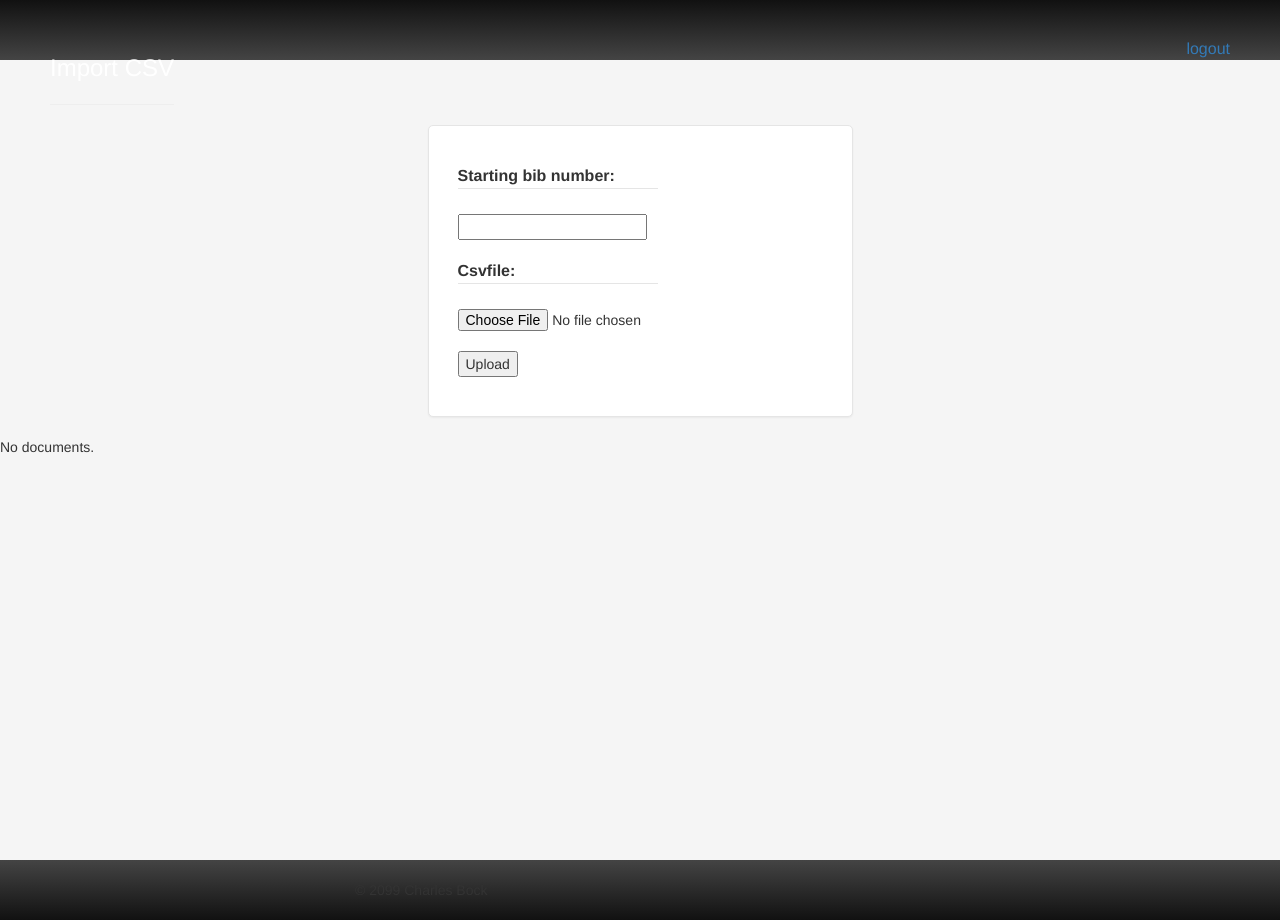
After one commit to Penguin2600/djangoTenK, a Django app: a page that uses tenk/tenk/templates/base.html in a window 1280 px wide. The commit adds this page. Run offline with Django 3.2, Linux system fonts and the light colour scheme; the visitor is signed in with stand-in values (Sample User, id 1); data that the repository does not hold is empty; some libraries are stand-ins or nearby versions.

Commit message:
end of day

```diff
--- a/tenk/tenk/templates/base.html
+++ b/tenk/tenk/templates/base.html
@@ -5,20 +5,27 @@
     <title>{% block title %}Ten K Data Entry{% endblock %}</title>
 
     <link href="//netdna.bootstrapcdn.com/twitter-bootstrap/2.3.2/css/bootstrap-combined.min.css" rel="stylesheet">
-    <link href="/static/style.css" rel="stylesheet">
+    <link href="{{STATIC_URL}}css/style.css" rel="stylesheet">
 
 </head>
 
 <body>
 
-    <link rel="stylesheet" type="text/css" href="mysite-styles.css">
+    <div id="header">
+        <div class="page-header">
+            {% block header %}Ten K Data Entry{% endblock %}
+        </div>
+        <div class="headercontent">
+            {% if user.is_authenticated %}
+                <a href={% url 'logout' %}>logout</a>
+            {% endif %}
+        </div>
+    </div>
+
     <div id="wrap">
-        <div class="container">
 
-            <div class="page-header">
-                <h1>{% block header %}Ten K Data Entry{% endblock %}</h1>
-            </div>
-        </div>
+    <div class="container">
+    </div>
 
         {% block content %}{% endblock %}
 
@@ -27,7 +34,7 @@
         <script type="text/javascript" src="http://maps.google.com/maps/api/js?sensor=true"></script>
         <script type="text/javascript" src="http://ajax.googleapis.com/ajax/libs/jquery/1.7/jquery.min.js"></script>
         <script type="text/javascript" src="http://jzaefferer.github.com/jquery-validation/jquery.validate.js"></script>
-        <script type="text/javascript" src="/static/tenk.js"></script>
+        <script type="text/javascript" src="{{STATIC_URL}}js/tenk.js"></script>
 
     </div>
     <div id="push"></div>
--- a/tenk/tenk/urls.py
+++ b/tenk/tenk/urls.py
@@ -6,5 +6,5 @@ admin.autodiscover()
 urlpatterns = patterns('',
     # Examples:
     url(r'^tenk/', include('tenk_dashboard.urls')),
-    url(r'^admin/', include(admin.site.urls)),
+    url(r'^tenk/admin/', include(admin.site.urls)),
 )
--- a/tenk/tenk_dashboard/admin.py
+++ b/tenk/tenk_dashboard/admin.py
@@ -1,5 +1,7 @@
 from django.contrib import admin
 from tenk_dashboard.models import *
+from django.http import HttpResponse
+import csv
 
 admin.site.register(Division)
 admin.site.register(Event)
@@ -7,3 +9,4 @@ admin.site.register(Registration)
 admin.site.register(Size)
 admin.site.register(Participant)
 admin.site.register(Gender)
+admin.site.register(CSVFile)
--- a/tenk/tenk_dashboard/models.py
+++ b/tenk/tenk_dashboard/models.py
@@ -1,5 +1,6 @@
 from django.db import models
 from django.forms import ModelForm
+from django import forms
 
 class IntegerRangeField(models.IntegerField):
     def __init__(self, verbose_name=None, name=None, min_value=None, max_value=None, **kwargs):
@@ -78,7 +79,6 @@ class Participant(models.Model):
     def __unicode__(self):
         return self.last_name+", "+self.first_name
 
-
 class ParticipantForm(ModelForm):
     class Meta:
         model = Participant
@@ -87,3 +87,14 @@ class ParticipantForm(ModelForm):
                   'address_2','zipcode','city','state','email','age',
                   'gender', 'shirt_size','event','team_name', 'division',
                   'registration_type')
+
+class CSVFile(models.Model):
+    csvfile = models.FileField(upload_to='csvfiles')
+    starting_bib_number = models.IntegerField(max_length=10)
+    ending_bib_number = models.IntegerField(max_length=10)
+    total_imports = models.IntegerField(max_length=10)
+
+class CSVForm(ModelForm):
+    class Meta:
+        model = CSVFile
+        fields = ('starting_bib_number','csvfile')
--- a/tenk/tenk_dashboard/static/style.css
+++ b/tenk/tenk_dashboard/static/css/style.css
@@ -13,6 +13,30 @@ body {
     height: 100%;
     /* Negative indent footer by it's height */
     margin: 0 auto -60px;
+}
+
+#header {
+    background-color: #1B1B1B;
+    height:60px;
+    background-image: linear-gradient(to bottom, #111, #444);
+    background-repeat: repeat-x;
+    border-color: #252525;
+}
+
+.page-header{
+    color: #FFF;
+    float:left;
+    font-size: 24px;
+    margin-left:50px;
+    line-height: 55px;
+}
+
+.headercontent {
+    color: #FFF;
+    float:right;
+    font-size: 16px;
+    margin-right:50px;
+    line-height: 98px;
 }
 
 /* Set the fixed height of the footer here */
@@ -59,9 +83,6 @@ body {
     box-shadow: 0 1px 2px rgba(0,0,0,.05);
 }
 
-h1{
-    margin-bottom: 10px;
-}
 
 label {
     width: 200px;
--- a/tenk/tenk_dashboard/static/tenk.js
+++ b/tenk/tenk_dashboard/static/js/tenk.js
@@ -21,11 +21,9 @@ jQuery.validator.addMethod("bibnumber", function(value) {
     var isSuccess = false;
 
     $.ajax({
-        url : '/insert/checkbib',
+        url : '/tenk/checkbib/'+value,
         async : false,
-        data : {
-            bib : value
-        },
+        data : {},
         success : function(output) {
             isSuccess = output === "false" ? true : false;
         }
@@ -50,7 +48,7 @@ $(document).ready(function() {
             bib_number : {
                 required : true,
                 digits : true,
-                //bibnumber : true
+                bibnumber : true
             },
             first_name : "required",
             last_name : "required",
--- a/tenk/tenk_dashboard/templates/tenk_dashboard/index.html
+++ b/tenk/tenk_dashboard/templates/tenk_dashboard/create.html
@@ -1,14 +1,13 @@
-
 {% extends "base.html" %}
 
 {% block header %}Participant Entry Form{% endblock %}
 
 {% block content %}
 
-        <form id="createform" action="{% url 'index' %}" method="post" enctype="multipart/form-data" class="form-input">
+        <form id="createform" action="{% url 'create' %}" method="post" enctype="multipart/form-data" class="form-input">
             {% csrf_token %}
             {% for field in form %}
-                {{ field.errors }}<br>
+                {{ field.errors }}<br/>
                 {{ field.label_tag }} {{ field }}<br/>
             {% endfor %}
             <input type="submit" value="Submit" class="btn btn-primary btn-large submitbtn">
--- /dev/null
+++ b/tenk/tenk_dashboard/templates/tenk_dashboard/css.html
@@ -0,0 +1,29 @@
+{% extends "base.html" %}
+
+{% block header %}Import CSV{% endblock %}
+
+{% block content %}
+
+        <!-- Upload form. Note enctype attribute! -->
+        <form action="{% url 'csv_import' %}" method="post" enctype="multipart/form-data" class="form-input">
+            {% csrf_token %}
+            {% for field in form %}
+                {{ field.errors }}<br/>
+                {{ field.label_tag }}<br/><br/>
+                {{ field }}<br/>
+            {% endfor %}
+            <p><input type="submit" value="Upload" /></p>
+        </form>
+
+ <!-- List of uploaded documents -->
+    {% if documents %}
+        <ul>Recently Uploaded:
+        {% for document in documents %}
+            <li><a href="{{ document.csvfile.url }}">{{ document.csvfile.name }}</a></li>
+        {% endfor %}
+        </ul>
+    {% else %}
+        <p>No documents.</p>
+    {% endif %}
+
+{% endblock %}
--- a/tenk/tenk_dashboard/urls.py
+++ b/tenk/tenk_dashboard/urls.py
@@ -2,7 +2,12 @@ from django.conf.urls import patterns, url
 
 from tenk_dashboard import views
 urlpatterns = patterns('',
-    url(r'^$', views.index, name='index'),
-    url(r'^(?P<participant_id>\d+)/$', views.update, name='update'),
-    url(r'^stats/$', views.stats, name='stats'),
+    url(r'^auth/$', 'django.contrib.auth.views.login', {'template_name': 'tenk_dashboard/auth.html'}, name='login'),
+    url(r'^auth/logout/$', views.logout_view, name='logout'),
+    url(r'^create/$', views.create_view, name='create'),
+    url(r'^$', views.create_view, name='index'),
+    url(r'^(?P<participant_id>\d+)/$', views.update_view, name='update'),
+    url(r'^stats/$', views.stats_view, name='stats'),
+    url(r'^import/$', views.import_view, name='csv_import'),
+    url(r'^checkbib/(?P<bib_number>\d+)/$', views.checkbib_view, name='checkbib'),
 )
--- a/tenk/tenk_dashboard/views.py
+++ b/tenk/tenk_dashboard/views.py
@@ -1,13 +1,20 @@
 from django.shortcuts import render, redirect
-from tenk_dashboard.models import *
-from tenk_dashboard.models import ParticipantForm
-from collections import defaultdict
+from django.http import HttpResponse
+from django.utils import timezone
 from django.conf import settings
 from django.db.models import Max
-from django.utils import timezone
 
-def index(request):
-    template = 'tenk_dashboard/index.html'
+from collections import defaultdict
+from tenk_dashboard.models import *
+
+from django.contrib.auth.decorators import permission_required, login_required
+from django.contrib.auth import logout
+import csv
+import os
+
+@login_required
+def create_view(request):
+    template = 'tenk_dashboard/create.html'
 
     if request.method == 'POST':
         posted_form = ParticipantForm(request.POST)
@@ -38,9 +45,9 @@ def index(request):
         form = ParticipantForm(initial={'bib_number': nextbib})
         context = {'form': form}
         return render(request, template, context)
-
-def update(request, participanlt_id):
-    template = 'tenk_dashboard/index.html'
+@login_required
+def update_view(request, participanlt_id):
+    template = 'tenk_dashboard/create.html'
 
     if request.method == 'POST':
         form = ParticipantForm(request.POST)
@@ -55,8 +62,8 @@ def update(request, participanlt_id):
 
     return render(request, template, context)
 
-
-def stats(request):
+@login_required
+def stats_view(request):
     template = 'tenk_dashboard/stats.html'
     allparticipants = Participant.objects.all()
 
@@ -86,9 +93,76 @@ def stats(request):
     context = {'stats': stats}
     return render(request, template, context)
 
+@login_required
+def import_view(request):
+    template = 'tenk_dashboard/css.html'
+    # Handle file upload
+    if request.method == 'POST':
+        form = CSVForm(request.POST, request.FILES)
+        if form.is_valid():
+            newdoc = CSVFile(csvfile = request.FILES['csvfile'],
+                             starting_bib_number=request.POST['starting_bib_number'],
+                             ending_bib_number=0,
+                             total_imports=0,
+                             )
+
+            newdoc.save()
+
+            csv_path=os.path.join(settings.MEDIA_ROOT , str(newdoc.csvfile))
+            reader = csv.DictReader(open(csv_path))
+            bib_number=int(newdoc.starting_bib_number)
+            import pdb; pdb.set_trace()
+            for row in reader:
+                #Prep the row for our needs
+
+
+                new_participant=Participant(activeid=row['ACTIVEUSERID'],
+                                            bib_number=bib_number,
+                                            first_name=row['FIRSTNAME'],
+                                            last_name=row['LASTNAME'],
+                                            address_1=row['ADDRESS1'],
+                                            city=row['CITY'],
+                                            state=row['STATE'],
+                                            zipcode=row['ZIP'],
+                                            email=row['EMAIL'],
+                                            age=row['AGE'],
+                                            team=row['TEAM']+row['5KTEAM'],
+                                            gender=Gender.objects.get(shortname=row['GENDER']),
+                                            shirt_size=Size.objects.get(shortname=row['TSHIRT']),
+                                            event=Event.objects.get(shortname=row['CATEGORY']),
+                                            division=Division.objects.get(shortname=row['DIVISION']),
+                                            regtype=Registration.objects.get(shortname=row['TEGTYPE']),
+                                            )
+                new_participant.save()
+                print "yay"
+                bib_number+=1
+
+            ending_bib_number=bib_number-int(newdoc.starting_bib_number)
+            return redirect('csv_import')
+    else:
+        form = CSVForm() # A empty, unbound form
+
+    documents = CSVFile.objects.all()
+    return render(request, template,{'documents': documents, 'form': form},
+    )
+
+def checkbib_view(request, bib_number):
+    try:
+        bib=Participant.objects.get(bib_number=bib_number)
+        result="true"
+    except:
+        result="false"
+    return HttpResponse(result)
+
 def get_next_bib():
     try:
         next_bib=Participant.objects.all().aggregate(Max('bib_number'))['bib_number__max']+1
     except:
         next_bib=settings.DEFAULT_BIB
     return next_bib
+
+def logout_view(request):
+        #log user out and redirect to login page.
+        template = 'tenk_dashboard/auth.html'
+        logout(request)
+        return redirect('login')
--- /dev/null
+++ b/tenk/tools/pip-requires.txt
@@ -0,0 +1,5 @@
+Django==1.5.2
+PyYAML==3.10
+argparse==1.2.1
+django-debug-toolbar==0.9.4
+wsgiref==0.1.2
```
Also changed, not shown: tenk/tenk/settings.py (+5 -4 lines), tenk/tenk_dashboard/templates/tenk_dashboard/auth.html (added, +24 -0 lines).
